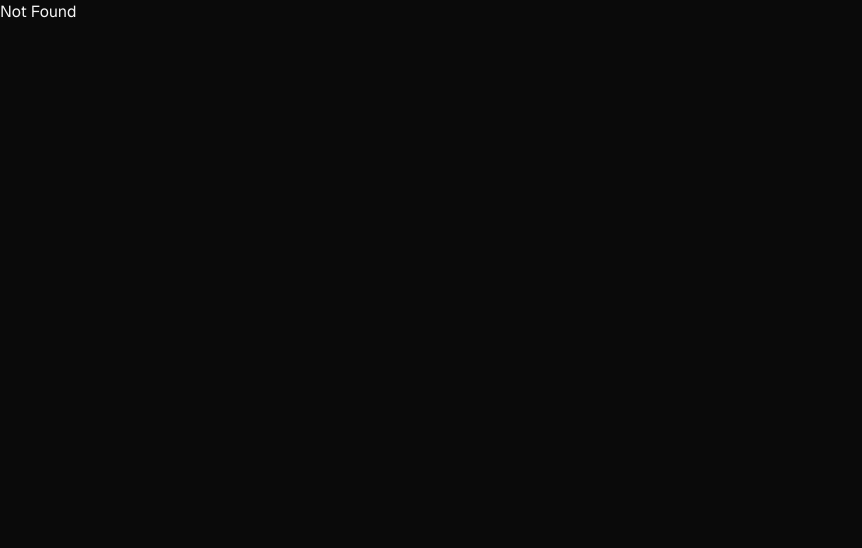
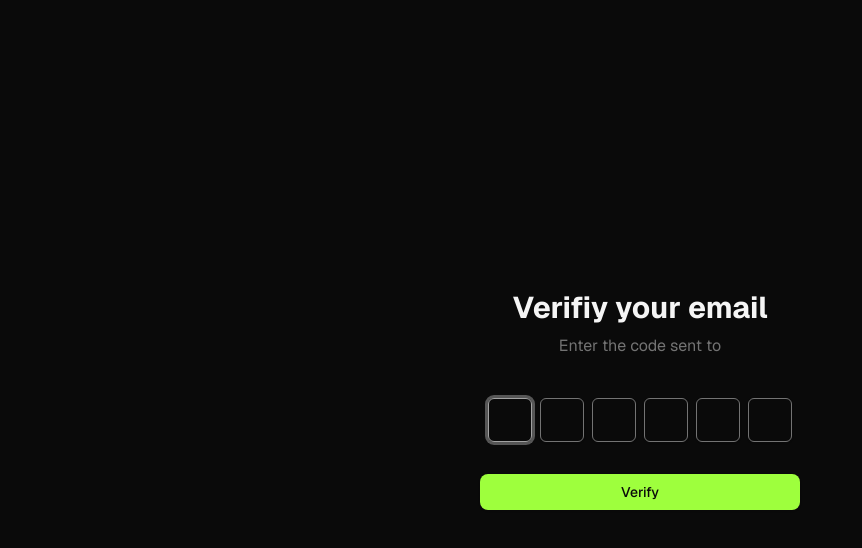
Before and after one commit to makdoom/echo, a React (Vite) app in the folder apps/frontend/: page /emailVerification in a window 1280 px wide. Shown: the top 548 px of the page, without its empty margins (0-862 px from the left). Built offline with nearby package versions, Linux system fonts and the light colour scheme; no server answers.

Commit message:
feat: Add email verification page

```diff
--- a/apps/frontend/package.json
+++ b/apps/frontend/package.json
@@ -11,6 +11,7 @@
     "check-types": "tsc --noEmit"
   },
   "dependencies": {
+    "@clerk/clerk-react": "^5.37.0",
     "@hookform/resolvers": "^5.2.0",
     "@radix-ui/react-label": "^2.1.7",
     "@radix-ui/react-slot": "^1.2.3",
@@ -19,6 +20,7 @@
     "@tanstack/react-router-devtools": "^1.127.9",
     "class-variance-authority": "^0.7.1",
     "clsx": "^2.1.1",
+    "input-otp": "^1.4.2",
     "lucide-react": "^0.525.0",
     "react": "^19.1.0",
     "react-dom": "^19.1.0",
@@ -30,8 +32,8 @@
   "devDependencies": {
     "@eslint/js": "^9.30.1",
     "@repo/eslint-config": "workspace:*",
+    "@repo/types": "workspace:*",
     "@repo/typescript-config": "workspace:*",
-    "@repo/types": "workspace:*",
     "@tanstack/router-plugin": "^1.127.9",
     "@types/node": "^24.0.14",
     "@types/react": "^19.1.8",
--- a/apps/frontend/src/components/RegisterForm.tsx
+++ b/apps/frontend/src/components/RegisterForm.tsx
@@ -11,9 +11,13 @@ import {
 } from "./ui/form";
 import { Input } from "./ui/input";
 import { Button } from "./ui/button";
-import { Link } from "@tanstack/react-router";
+import { Link, useNavigate } from "@tanstack/react-router";
+import { useSignUp } from "@clerk/clerk-react";
 
 const RegisterForm = () => {
+  const { isLoaded } = useSignUp();
+  const navigate = useNavigate();
+
   const form = useForm<authTypes.RegisterSchemaType>({
     resolver: zodResolver(authTypes.RegisterSchema),
     defaultValues: {
@@ -23,7 +27,15 @@ const RegisterForm = () => {
     },
   });
 
-  const onSubmit = () => {};
+  const onSubmit = (data: authTypes.LoginSchemaType) => {
+    console.log(data);
+    navigate({
+      to: "/emailVerification",
+      state: { emailVerification: { email: data.email } },
+    });
+  };
+
+  if (!isLoaded) return null;
 
   return (
     <Form {...form}>
--- /dev/null
+++ b/apps/frontend/src/components/ui/input-otp.tsx
@@ -0,0 +1,75 @@
+import * as React from "react";
+import { OTPInput, OTPInputContext } from "input-otp";
+import { MinusIcon } from "lucide-react";
+
+import { cn } from "@/lib/utils";
+
+function InputOTP({
+  className,
+  containerClassName,
+  ...props
+}: React.ComponentProps<typeof OTPInput> & {
+  containerClassName?: string;
+}) {
+  return (
+    <OTPInput
+      data-slot="input-otp"
+      containerClassName={cn(
+        "flex items-center gap-2 has-disabled:opacity-50",
+        containerClassName
+      )}
+      className={cn("disabled:cursor-not-allowed", className)}
+      {...props}
+    />
+  );
+}
+
+function InputOTPGroup({ className, ...props }: React.ComponentProps<"div">) {
+  return (
+    <div
+      data-slot="input-otp-group"
+      className={cn("flex items-center", className)}
+      {...props}
+    />
+  );
+}
+
+function InputOTPSlot({
+  index,
+  className,
+  ...props
+}: React.ComponentProps<"div"> & {
+  index: number;
+}) {
+  const inputOTPContext = React.useContext(OTPInputContext);
+  const { char, hasFakeCaret, isActive } = inputOTPContext?.slots[index] ?? {};
+
+  return (
+    <div
+      data-slot="input-otp-slot"
+      data-active={isActive}
+      className={cn(
+        "data-[active=true]:border-ring data-[active=true]:ring-ring/50 data-[active=true]:aria-invalid:ring-destructive/20 dark:data-[active=true]:aria-invalid:ring-destructive/40 aria-invalid:border-destructive data-[active=true]:aria-invalid:border-destructive dark:bg-input/30 border-muted-foreground relative flex h-11 w-11 items-center justify-center border-y border-r text-lg shadow-xs transition-all outline-none first:border-l  data-[active=true]:z-10 data-[active=true]:ring-[3px] rounded-sm border",
+        className
+      )}
+      {...props}
+    >
+      {char}
+      {hasFakeCaret && (
+        <div className="pointer-events-none absolute inset-0 flex items-center justify-center">
+          <div className="animate-caret-blink bg-primary h-4 w-px duration-1000" />
+        </div>
+      )}
+    </div>
+  );
+}
+
+function InputOTPSeparator({ ...props }: React.ComponentProps<"div">) {
+  return (
+    <div data-slot="input-otp-separator" role="separator" {...props}>
+      <MinusIcon />
+    </div>
+  );
+}
+
+export { InputOTP, InputOTPGroup, InputOTPSlot, InputOTPSeparator };
--- a/apps/frontend/src/main.tsx
+++ b/apps/frontend/src/main.tsx
@@ -2,6 +2,7 @@ import { StrictMode } from "react";
 import { createRoot } from "react-dom/client";
 import "./index.css";
 import { RouterProvider, createRouter } from "@tanstack/react-router";
+import { ClerkProvider } from "@clerk/clerk-react";
 
 // Import the generated route tree
 import { routeTree } from "./routeTree.gen";
@@ -14,11 +15,24 @@ declare module "@tanstack/react-router" {
   interface Register {
     router: typeof router;
   }
+
+  interface HistoryState {
+    emailVerification?: {
+      email: string;
+    };
+  }
 }
 
+// Import your Publishable Key
+const PUBLISHABLE_KEY = import.meta.env.VITE_CLERK_PUBLISHABLE_KEY;
+
+if (!PUBLISHABLE_KEY) {
+  throw new Error("Missing Publishable Key");
+}
 createRoot(document.getElementById("root")!).render(
   <StrictMode>
-    {/* <App /> */}
-    <RouterProvider router={router} />
+    <ClerkProvider publishableKey={PUBLISHABLE_KEY}>
+      <RouterProvider router={router} />
+    </ClerkProvider>
   </StrictMode>
 );
--- a/apps/frontend/src/routeTree.gen.ts
+++ b/apps/frontend/src/routeTree.gen.ts
@@ -12,6 +12,7 @@ import { Route as rootRouteImport } from './routes/__root'
 import { Route as landingIndexRouteImport } from './routes/(landing)/index'
 import { Route as authRegisterIndexRouteImport } from './routes/(auth)/register/index'
 import { Route as authLoginIndexRouteImport } from './routes/(auth)/login/index'
+import { Route as authEmailVerificationIndexRouteImport } from './routes/(auth)/emailVerification/index'
 
 const landingIndexRoute = landingIndexRouteImport.update({
   id: '/(landing)/',
@@ -28,33 +29,48 @@ const authLoginIndexRoute = authLoginIndexRouteImport.update({
   path: '/login/',
   getParentRoute: () => rootRouteImport,
 } as any)
+const authEmailVerificationIndexRoute =
+  authEmailVerificationIndexRouteImport.update({
+    id: '/(auth)/emailVerification/',
+    path: '/emailVerification/',
+    getParentRoute: () => rootRouteImport,
+  } as any)
 
 export interface FileRoutesByFullPath {
   '/': typeof landingIndexRoute
+  '/emailVerification': typeof authEmailVerificationIndexRoute
   '/login': typeof authLoginIndexRoute
   '/register': typeof authRegisterIndexRoute
 }
 export interface FileRoutesByTo {
   '/': typeof landingIndexRoute
+  '/emailVerification': typeof authEmailVerificationIndexRoute
   '/login': typeof authLoginIndexRoute
   '/register': typeof authRegisterIndexRoute
 }
 export interface FileRoutesById {
   __root__: typeof rootRouteImport
   '/(landing)/': typeof landingIndexRoute
+  '/(auth)/emailVerification/': typeof authEmailVerificationIndexRoute
   '/(auth)/login/': typeof authLoginIndexRoute
   '/(auth)/register/': typeof authRegisterIndexRoute
 }
 export interface FileRouteTypes {
   fileRoutesByFullPath: FileRoutesByFullPath
-  fullPaths: '/' | '/login' | '/register'
+  fullPaths: '/' | '/emailVerification' | '/login' | '/register'
   fileRoutesByTo: FileRoutesByTo
-  to: '/' | '/login' | '/register'
-  id: '__root__' | '/(landing)/' | '/(auth)/login/' | '/(auth)/register/'
+  to: '/' | '/emailVerification' | '/login' | '/register'
+  id:
+    | '__root__'
+    | '/(landing)/'
+    | '/(auth)/emailVerification/'
+    | '/(auth)/login/'
+    | '/(auth)/register/'
   fileRoutesById: FileRoutesById
 }
 export interface RootRouteChildren {
   landingIndexRoute: typeof landingIndexRoute
+  authEmailVerificationIndexRoute: typeof authEmailVerificationIndexRoute
   authLoginIndexRoute: typeof authLoginIndexRoute
   authRegisterIndexRoute: typeof authRegisterIndexRoute
 }
@@ -82,11 +98,19 @@ declare module '@tanstack/react-router' {
       preLoaderRoute: typeof authLoginIndexRouteImport
       parentRoute: typeof rootRouteImport
     }
+    '/(auth)/emailVerification/': {
+      id: '/(auth)/emailVerification/'
+      path: '/emailVerification'
+      fullPath: '/emailVerification'
+      preLoaderRoute: typeof authEmailVerificationIndexRouteImport
+      parentRoute: typeof rootRouteImport
+    }
   }
 }
 
 const rootRouteChildren: RootRouteChildren = {
   landingIndexRoute: landingIndexRoute,
+  authEmailVerificationIndexRoute: authEmailVerificationIndexRoute,
   authLoginIndexRoute: authLoginIndexRoute,
   authRegisterIndexRoute: authRegisterIndexRoute,
 }
--- /dev/null
+++ b/apps/frontend/src/routes/(auth)/emailVerification/index.tsx
@@ -0,0 +1,46 @@
+import { Button } from "@/components/ui/button";
+import {
+  InputOTP,
+  InputOTPGroup,
+  InputOTPSlot,
+} from "@/components/ui/input-otp";
+import { createFileRoute, useRouterState } from "@tanstack/react-router";
+import { REGEXP_ONLY_DIGITS } from "input-otp";
+
+export const Route = createFileRoute("/(auth)/emailVerification/")({
+  component: EmailVerification,
+});
+
+function EmailVerification() {
+  const email = useRouterState({
+    select: (s) => s.location.state?.emailVerification?.email, // Access the formData from state
+  });
+
+  return (
+    <div className="h-screen w-screen flex justify-center items-center flex-col space-y-10">
+      <div className=" max-w-80 w-full space-y-8 flex flex-col">
+        <div className="space-y-2 text-center">
+          <h2 className="text-3xl font-bold">Verifiy your email</h2>
+          <p className="text-muted-foreground">
+            Enter the code sent to <span className="font-bold">{email}</span>
+          </p>
+        </div>
+      </div>
+
+      <div className="w-full max-w-80 space-y-8 flex flex-col items-center justify-center">
+        <InputOTP maxLength={6} pattern={REGEXP_ONLY_DIGITS} autoFocus>
+          <InputOTPGroup className="space-x-2">
+            <InputOTPSlot index={0} />
+            <InputOTPSlot index={1} />
+            <InputOTPSlot index={2} />
+            <InputOTPSlot index={3} />
+            <InputOTPSlot index={4} />
+            <InputOTPSlot index={5} />
+          </InputOTPGroup>
+        </InputOTP>
+
+        <Button className="w-full">Verify</Button>
+      </div>
+    </div>
+  );
+}
--- a/apps/frontend/src/routes/(auth)/login/index.tsx
+++ b/apps/frontend/src/routes/(auth)/login/index.tsx
@@ -10,7 +10,7 @@ function Login() {
     <div className="h-screen w-screen flex justify-center items-center flex-col space-y-10">
       <div className=" max-w-80 w-full space-y-8 flex flex-col">
         <div className="space-y-2 text-center">
-          <h2 className="text-4xl font-bold">Welcome Back !</h2>
+          <h2 className="text-3xl font-bold">Welcome Back !</h2>
           <p className="text-muted-foreground">
             Time to reconnect, share and chat again
           </p>
```
